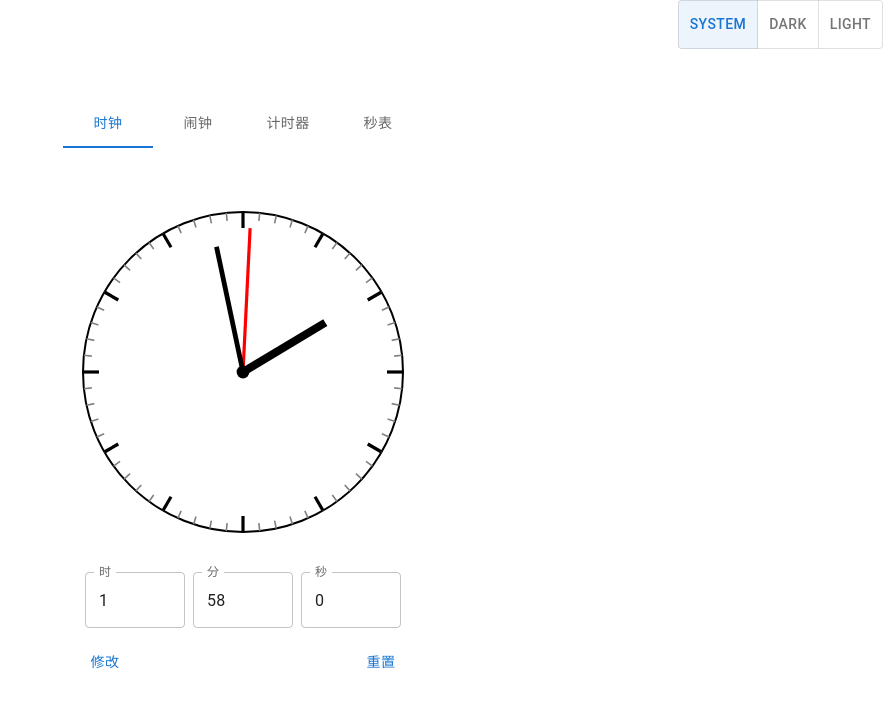
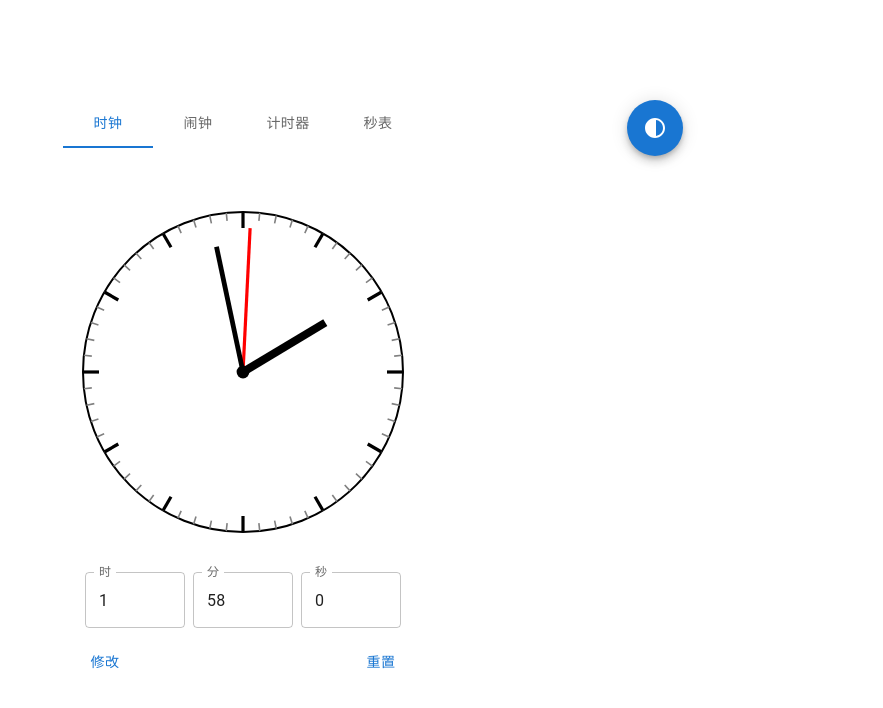
Before and after one commit to tzh21/AnaClock-React, a Next.js app: page / in a window 1280 px wide. Shown: the top 708 px of the page, without its empty margins (397-1280 px from the left). Built offline with nearby package versions, Linux system fonts and the light colour scheme.

Commit message:
Add floating button for changing mode

```diff
--- a/app/page.tsx
+++ b/app/page.tsx
@@ -12,9 +12,10 @@ import AlarmTab from './alarmTab';
 import { TabContext, TabPanel } from '@mui/lab';
 import TimerTab from './timerTab';
 import StopwatchTab from './stopwatchTab';
+import ContrastIcon from '@mui/icons-material/Contrast';
 
 import { ThemeProvider } from 'next-themes';
-import {ThemeProvider as MUIThemeProvider, Theme } from '@mui/material';
+import {Fab, ThemeProvider as MUIThemeProvider, Theme } from '@mui/material';
 import { lightTheme, darkTheme } from './muiThemes';
 
 export default function Page() {
@@ -36,15 +37,20 @@ export default function Page() {
       <MUIThemeProvider theme={muiTheme}>
         <div style={{height: 100}}></div>
         <div style={{ position: 'fixed', top: 0, right: 0 }}>
-          <ToggleButtonGroup
-            color="primary"
-            value={theme}
-            exclusive
-            aria-label="ToggleMode">
-            <ToggleButton value="system" onClick={() => setTheme('system')}>System</ToggleButton>
-            <ToggleButton value="dark" onClick={() => setTheme('dark')}>Dark</ToggleButton>
-            <ToggleButton value="light" onClick={() => setTheme('light')}>Light</ToggleButton>
-          </ToggleButtonGroup>
+          <Fab
+            onClick={() => {
+              if (theme === 'dark') {
+                setTheme('light');
+              }
+              else {
+                setTheme('dark');
+              }
+            }}
+            sx={{top: 100, right: 200}}
+            color='primary'
+          >
+            <ContrastIcon></ContrastIcon>
+          </Fab>
         </div>
         {ClockTabs()}
       </MUIThemeProvider>
```
